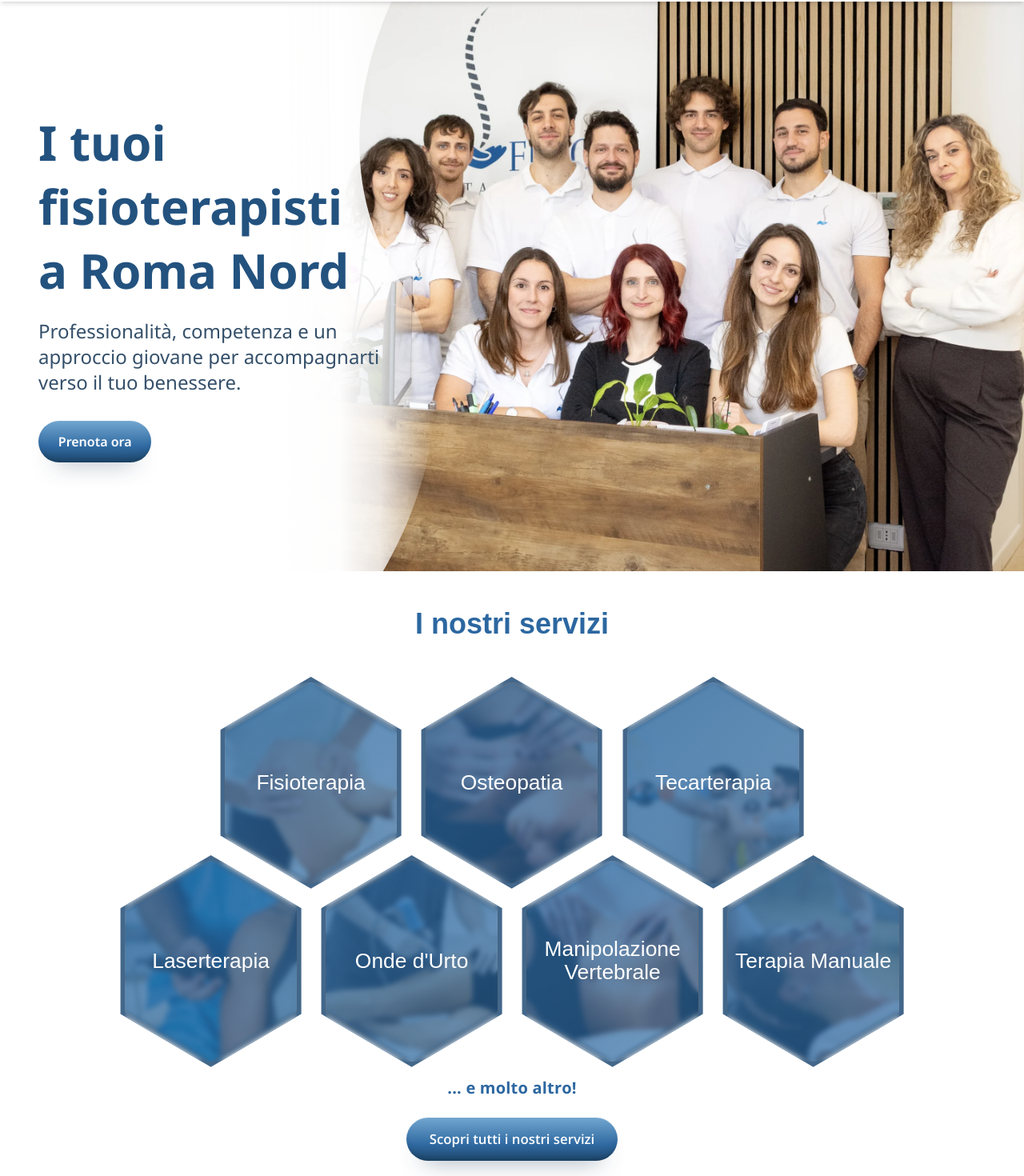
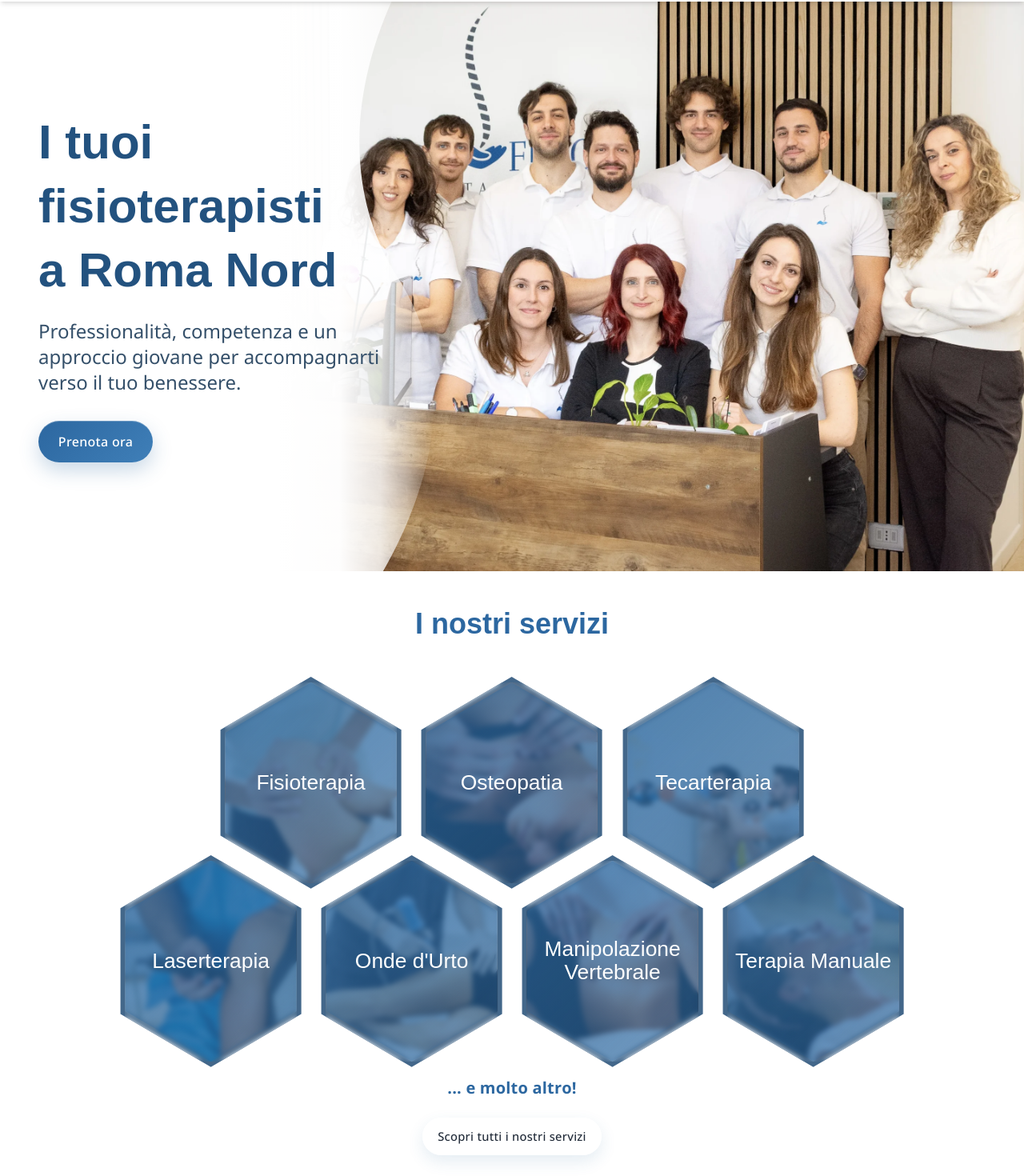
Before and after one commit to rolindaz/ars-fisio, a React (Vite) app: page / in a window 1280 px wide. Shown: the part 86-1556 px from the top of the page at 80% size. Built offline with nearby package versions, Linux system fonts and the light colour scheme; a web font is replaced by a local one.

Commit message:
feat: update button styles across components to use base-btn and btn-primary/btn-secondary classes
Co-authored-by: Copilot <copilot@github.com>

```diff
--- a/src/components/BookingButton.jsx
+++ b/src/components/BookingButton.jsx
@@ -12,7 +12,7 @@ export default function BookingButton({ compact = false, className = "" }) {
   return (
     <a
       href={bookingHref}
-      className={`booking-button ${compact ? "booking-button--compact" : "booking-button--full"} ${className}`.trim()}
+      className={`base-btn btn-primary ${compact ? "booking-button--compact" : "booking-button--full"} ${className}`.trim()}
       aria-label="Prenota ora"
       title="Prenota ora"
     >
--- a/src/components/Hero.jsx
+++ b/src/components/Hero.jsx
@@ -39,7 +39,7 @@ export default function Hero({title, subtitle, ctaText, ctaLink}) {
 
                 {
                     ctaText && ctaLink && (
-                        <a href={ctaLink} className="hero-cta booking-button booking-button--full">
+                        <a href={ctaLink} className="hero-cta base-btn btn-primary booking-button--full">
                             {ctaText}
                         </a>
                     )
--- a/src/components/MapSection.jsx
+++ b/src/components/MapSection.jsx
@@ -50,7 +50,7 @@ export default function MapSection({ showCta = true }) {
 
       {showCta && (
         <div className="map-button-container flex justify-center mt-8">
-          <Link to="/contatti" className="booking-button booking-button--full home-section-button">
+          <Link to="/contatti" className="base-btn btn-secondary booking-button--full home-section-button">
             Vieni a trovarci
           </Link>
         </div>
--- a/src/components/ReviewsSection.jsx
+++ b/src/components/ReviewsSection.jsx
@@ -125,7 +125,7 @@ export default function ReviewsSection() {
         href={arsFisioGoogle}
         target="_blank"
         rel="noopener noreferrer"
-        className="booking-button booking-button--full home-section-button"
+        className="base-btn btn-secondary booking-button--full home-section-button"
         >
           Vedi tutte le nostre recensioni
         </a>
--- a/src/components/ServiceCard.jsx
+++ b/src/components/ServiceCard.jsx
@@ -38,7 +38,7 @@ export default function ServiceCard({
             </div>
             <a
               href={serviceCardCtaHref}
-              className={`service-card-cta self-start ${align === "right" ? "md:self-end" : "md:self-start"}`}
+              className={`base-btn btn-secondary service-card-cta self-start ${align === "right" ? "md:self-end" : "md:self-start"}`}
             >
               Richiedi informazioni
             </a>
--- a/src/components/ServicesPreview.jsx
+++ b/src/components/ServicesPreview.jsx
@@ -45,7 +45,7 @@ const ServicesPreview = () => {
 
       <div className="services-preview-cta services-preview-cta--mobile">
         <span className="services-preview-cta__eyebrow">... e molto altro!</span>
-        <Link to="/servizi" className="booking-button booking-button--full home-section-button services-preview-cta__button">
+        <Link to="/servizi" className="base-btn btn-secondary booking-button--full home-section-button services-preview-cta__button">
           Scopri tutti i nostri servizi
         </Link>
       </div>
@@ -72,7 +72,7 @@ const ServicesPreview = () => {
 
         <div className="services-preview-cta services-preview-cta--lower">
           <span className="services-preview-cta__eyebrow">... e molto altro!</span>
-          <Link to="/servizi" className="booking-button booking-button--full home-section-button services-preview-cta__button">
+          <Link to="/servizi" className="base-btn btn-secondary booking-button--full home-section-button services-preview-cta__button">
             Scopri tutti i nostri servizi
           </Link>
         </div>
--- a/src/components/StaffPreview.jsx
+++ b/src/components/StaffPreview.jsx
@@ -23,11 +23,11 @@ export default function StaffPreview({ text, image }) {
           />
         </div>
         <div className="button-container">
-          <Link to="/chi-siamo" className="booking-button booking-button--full home-section-button">
+          <Link to="/chi-siamo" className="base-btn btn-secondary booking-button--full home-section-button">
             Conosciamoci meglio
           </Link>
           <Link
-            to="/lavora-con-noi" className="booking-button booking-button--full home-section-button">
+            to="/lavora-con-noi" className="base-btn btn-secondary booking-button--full home-section-button">
             Unisciti al team
           </Link>
         </div>
--- a/src/index.css
+++ b/src/index.css
@@ -69,7 +69,7 @@ section {
 
 h1 {
   font-family: "Alan Sans", "sans-serif";
-  font-size: 45px;
+  /* font-size: 45px; */
   line-height: 2.25rem;
   font-weight: 700 !important;
   margin-bottom: 2rem !important;
@@ -99,8 +99,7 @@ img {
   max-height: 100%;
 }
 
-p,
-span {
+p {
   font-family: "Noto Sans", "sans-serif";
 }
 
@@ -471,6 +470,104 @@ a:visited:active {
   margin-top: 1.5rem;
 }
 
+.base-btn,
+.booking-button,
+.standard-btn,
+.inverted-btn,
+.service-card-cta {
+  display: inline-flex;
+  align-items: center;
+  justify-content: center;
+  padding: 0.75rem 1.5rem;
+  border-radius: 999px;
+  font-size: 0.95rem;
+  font-weight: 500;
+  letter-spacing: 0.02em;
+  cursor: pointer;
+  border: none;
+  outline: none;
+  transition: all 0.25s ease;
+  transform: translateY(0);
+  -webkit-tap-highlight-color: transparent;
+}
+
+.base-btn:focus-visible {
+  outline: 2px solid rgba(44, 103, 160, 0.5);
+  outline-offset: 2px;
+}
+
+.base-btn:disabled {
+  opacity: 0.5;
+  cursor: not-allowed;
+  transform: none;
+  box-shadow: none;
+}
+
+.btn-primary {
+  color: white;
+  background: linear-gradient(135deg, #2c67a0, #3f7fb8);
+  box-shadow:
+    0 10px 25px rgba(44, 103, 160, 0.25),
+    inset 0 1px 0 rgba(255, 255, 255, 0.25);
+  text-decoration: none;
+  line-height: 1;
+}
+
+.btn-primary:link,
+.btn-primary:visited,
+.btn-primary:active {
+  color: white;
+}
+
+.btn-primary:hover,
+.btn-primary:focus-visible {
+  transform: translateY(-2px);
+  color: white;
+  box-shadow:
+    0 14px 30px rgba(44, 103, 160, 0.35),
+    inset 0 1px 0 rgba(255, 255, 255, 0.3);
+}
+
+.btn-primary:active {
+  transform: scale(0.96);
+  box-shadow: 0 6px 15px rgba(44, 103, 160, 0.2);
+}
+
+.btn-secondary {
+  color: #1f2937;
+  background: rgba(255, 255, 255, 0.5);
+  backdrop-filter: blur(8px);
+  border: 1px solid rgba(255, 255, 255, 0.7);
+  box-shadow:
+    0 8px 20px rgba(44, 103, 160, 0.12),
+    inset 0 1px 0 rgba(255, 255, 255, 0.6);
+  text-decoration: none;
+  line-height: 1;
+}
+
+.btn-secondary:link,
+.btn-secondary:visited,
+.btn-secondary:active {
+  color: #1f2937;
+}
+
+.btn-secondary:hover,
+.btn-secondary:focus-visible {
+  background: rgba(255, 255, 255, 0.7);
+  transform: translateY(-2px);
+  box-shadow: 0 12px 25px rgba(44, 103, 160, 0.18);
+}
+
+.btn-secondary:active {
+  transform: scale(0.96);
+}
+
+.btn-icon {
+  display: inline-flex;
+  align-items: center;
+  gap: 0.5rem;
+}
+
 .standard-btn {
   margin-top: 1.5rem;
   padding: 0.75rem;
@@ -712,14 +809,14 @@ a:visited:active {
   color: var(--logo-main);
 }
 
-.booking-button.home-section-button {
+.home-section-button {
   width: fit-content;
   font-family: "Open Sans", sans-serif;
   padding: 1.18rem 1.8rem;
   font-size: 1.05rem;
 }
 
-.booking-button.services-preview-cta__button {
+.services-preview-cta__button {
   width: fit-content;
   font-family: "Open Sans", sans-serif;
   padding: 1.18rem 1.8rem;
@@ -801,7 +898,7 @@ a:visited:active {
   text-align: center;
 }
 
-.button-container .booking-button {
+.button-container .base-btn {
   justify-content: center;
   text-align: center;
 }
@@ -812,7 +909,7 @@ a:visited:active {
     justify-content: center;
   }
 
-  .button-container .booking-button {
+  .button-container .base-btn {
     min-width: 12.75rem;
   }
 }
@@ -977,26 +1074,8 @@ a:visited:active {
 }
 
 .service-card-cta {
-  display: inline-flex;
-  align-items: center;
-  justify-content: center;
   margin-top: auto;
   min-height: 2.5rem;
-  padding: 0.7rem 1rem;
-  border-radius: 999px;
-  background: rgba(255, 255, 255, 0.18);
-  box-shadow: inset 0 0 0 1px rgba(44, 103, 160, 0.18);
-  color: var(--logo-main);
-  font-size: 0.9rem;
-  font-weight: 600;
-  line-height: 1;
-  text-decoration: none;
-  transition:
-    transform 180ms ease,
-    box-shadow 180ms ease,
-    background-color 180ms ease,
-    color 180ms ease,
-    filter 180ms ease;
 }
 
 @media (max-width: 767px) {
@@ -1014,21 +1093,6 @@ a:visited:active {
   .service-card-cta {
     margin-top: 0;
   }
-}
-
-.service-card-cta:hover,
-.service-card-cta:focus-visible {
-  transform: translateY(-1px);
-  background: linear-gradient(
-    180deg,
-    rgba(111, 165, 207, 0.2) 0%,
-    rgba(44, 103, 160, 0.14) 100%
-  );
-  box-shadow:
-    0 14px 24px -24px rgba(18, 50, 80, 0.3),
-    inset 0 0 0 1px rgba(44, 103, 160, 0.22);
-  color: var(--logo-dark);
-  filter: saturate(1.02);
 }
 
 .service-card-target .inner-card {
@@ -1626,7 +1690,7 @@ a:visited:active {
   color: var(--subtitle-info);
 }
 
-.site-footer__actions .booking-button {
+.site-footer__actions .btn-primary {
   box-shadow: 0 18px 30px -20px rgba(12, 31, 49, 0.9);
 }
 
--- a/src/pages/LavoraConNoi.jsx
+++ b/src/pages/LavoraConNoi.jsx
@@ -128,7 +128,7 @@ export default function LavoraConNoi() {
             {/* Submit */}
             <button
               type="submit"
-              className="booking-button booking-button--full mx-auto"
+              className="base-btn btn-primary booking-button--full mx-auto"
             >
               <span className="booking-button__label">Invia</span>
             </button>
--- a/src/pages/NotFound.jsx
+++ b/src/pages/NotFound.jsx
@@ -20,7 +20,7 @@ export default function NotFound() {
 
           <Link
             to="/"
-            className="booking-button booking-button--full inline-flex"
+            className="base-btn btn-secondary booking-button--full inline-flex"
           >
             Torna alla home
           </Link>
```
